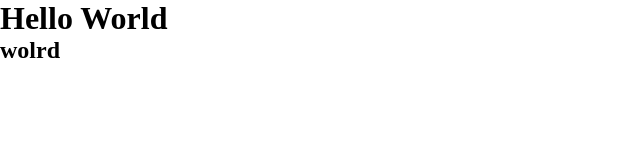
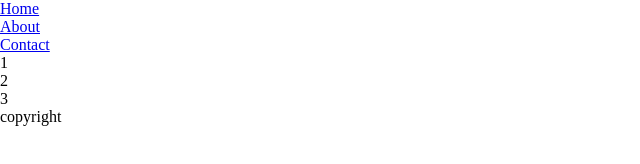
Before and after one commit to LukaTsulukidzee/Lecture-10, a plain HTML site: page index.html in a window 1280 px wide. Shown: the whole page, without its empty margins (0-640 px from the left). Drawn offline with Linux system fonts and the light colour scheme.

Commit message:
Update index.html

```diff
--- a/index.html
+++ b/index.html
@@ -7,7 +7,19 @@
     <link rel="stylesheet" href="styles/styles.css" />
   </head>
   <body>
-    <h1>Hello World</h1>
-    <h2>wolrd</h2>
+    <header>
+      <ul>
+        <li><a href="#">Home</a></li>
+        <li><a href="#">About</a></li>
+        <li><a href="#">Contact</a></li>
+      </ul>
+    </header>
+    <main>
+      <section>1</section>
+      <section>2</section>
+      <section>3</section>
+    </main>
+
+    <footer>copyright</footer>
   </body>
 </html>
```
